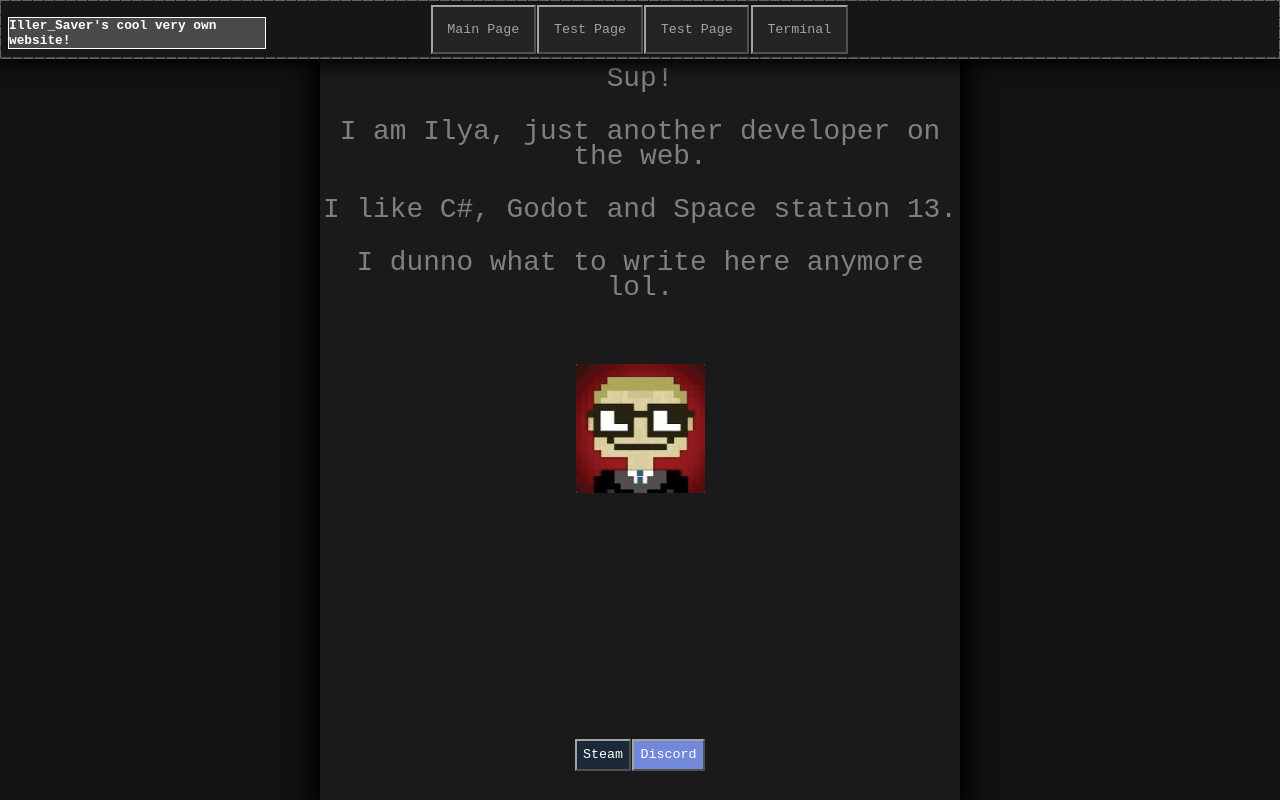
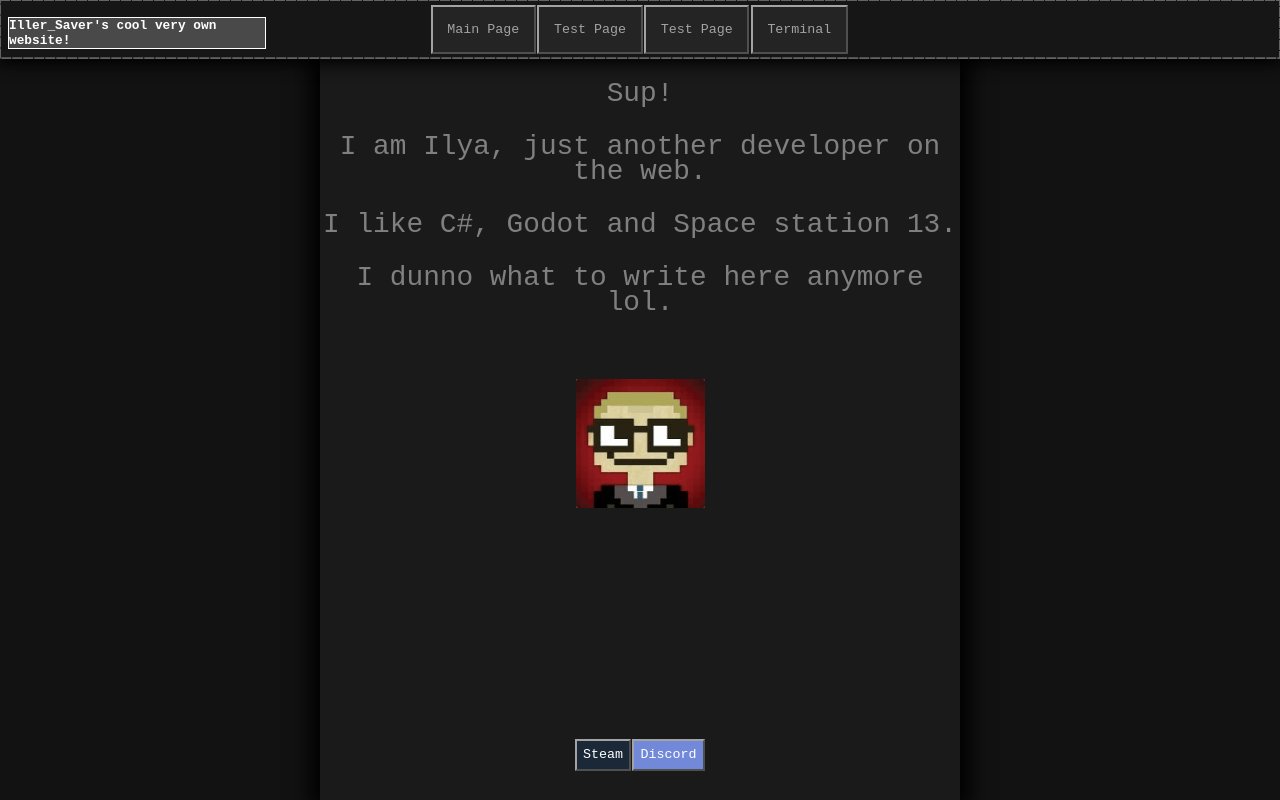
Before and after one commit to illersaver/MyWebsite, a React (Vite) app: page /Terminal in a window 1280 px wide. Built offline with nearby package versions, Linux system fonts and the light colour scheme.

Commit message:
Update MainPage.css

```diff
--- a/src/Pages/MainPage.css
+++ b/src/Pages/MainPage.css
@@ -29,7 +29,7 @@
 .text {
     width: 100%;
     position: absolute;
-    top: 3vw;
+    top: calc(3vw + 15px);
 }
 
 .links {
```
